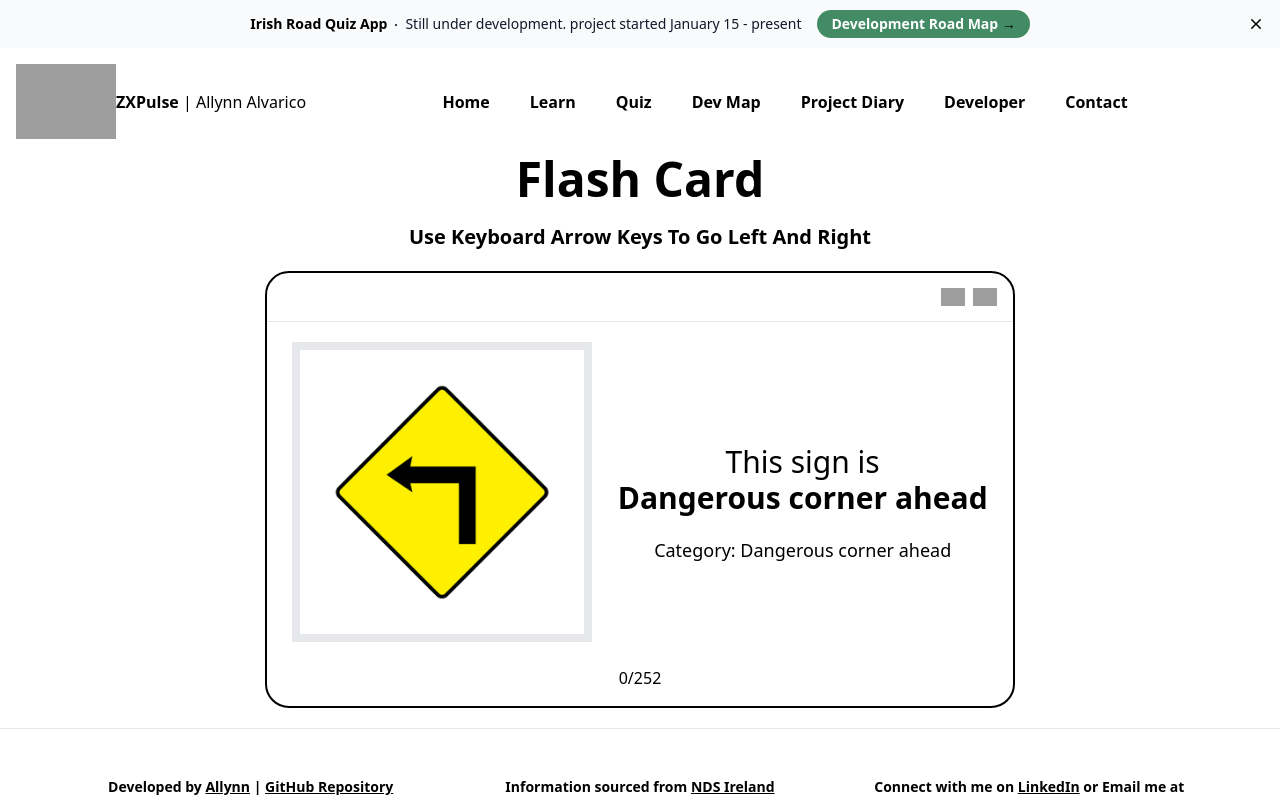
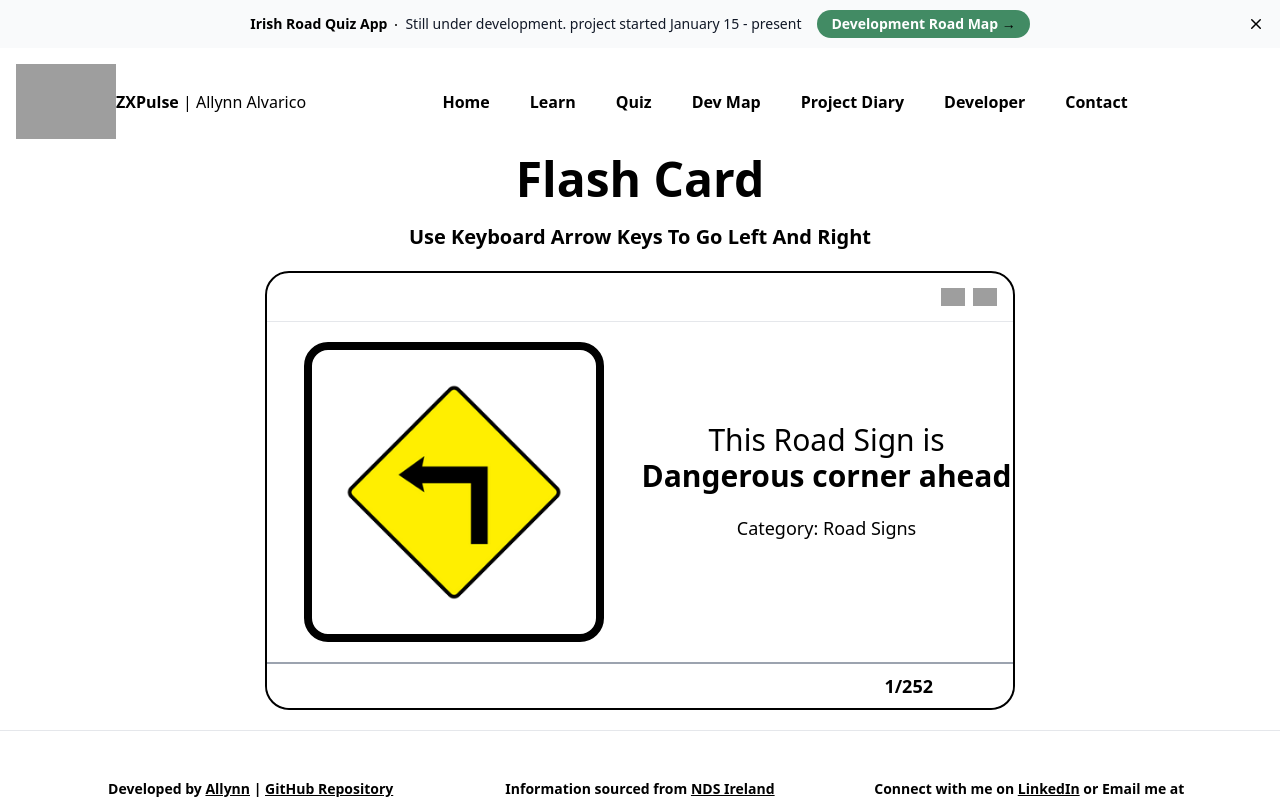
Before and after one commit to AllynnAlvarico/AngularRoadWeb, an Angular app: page /learn in a window 1280 px wide. Shown: the top 799 px of the page. Built offline with nearby package versions, Linux system fonts and the light colour scheme; grey boxes are pictures that could not be loaded.

Commit message:
style fix on flash cards

```diff
--- a/src/app/learn/flash-card/flash-card.component.css
+++ b/src/app/learn/flash-card/flash-card.component.css
@@ -26,10 +26,13 @@ button-right {
   @apply rounded-r-lg;
 }
 .content-area {
-  @apply  w-full h-96 overflow-hidden;
+  @apply  w-full h-full  overflow-hidden;
 }
 .platform {
   @apply shadow-xl h-full flex justify-evenly;
+}
+.image-placeholder {
+  @apply my-auto mx-auto bg-white;
 }
 .header-frame-title {
   @apply h-full text-center text-3xl font-bold;
@@ -37,5 +40,5 @@ button-right {
 .flash-image {
   height: 300px;
   width: 300px;
-  @apply border-8 w-full p-8 my-5;
+  @apply border-8 w-full p-8 my-5 rounded-3xl border-black;
 }
--- a/src/app/learn/flash-card/flash-card.component.html
+++ b/src/app/learn/flash-card/flash-card.component.html
@@ -1,15 +1,14 @@
 <h2 class="text-xl font-bold m-5 text-center">Use Keyboard Arrow Keys To Go Left And Right</h2>
-
 <div class="flash-container">
   <div class="flash-header">
     <div class="flash-header-line"></div>
-    <div class="flash-button-container">
-      <button (click)="prev()" class="button-left">
+    <div class="flash-button-container" (keyup.arrowLeft)="prev()" (keyup.arrowRight)="next()">
+      <button (click)="prev()"  class="button-left">
         <img width="48" height="48"
              src="https://img.icons8.com/color/48/circled-left--v1.png"
              alt="circled-left--v1"/>
       </button>
-      <button (click)="next()" class="button-right">
+      <button (click)="next()"  class="button-right">
         <img width="48" height="48"
              src="https://img.icons8.com/color/48/circled-right--v1.png"
              alt="circled-right--v1"/>
@@ -19,16 +18,15 @@
 
   <div class="content-area">
     <div class="platform">
-      <div>
+      <div class="image-placeholder">
         <img class="flash-image" src="{{imageSource}}" alt="{{imageName}}">
       </div>
-      <div class="flex flex-col my-auto">
-        <h1 class="text-center text-3xl">This sign is </h1>
+      <div class="flex flex-col my-auto w-1/2 flex-wrap">
+        <h1 class="text-center text-3xl">This Road Sign is </h1>
         <h2 class="header-frame-title">{{imageName}}</h2>
         <h3 class="text-lg text-center font-medium my-5">Category: {{category}}</h3>
       </div>
-
     </div>
-    <h3 class="text-center -m-10"> {{currentIndex}}/{{allSigns.length}}</h3>
+    <h3 class="border-t-2 border-gray-400 text-right pr-20 text-lg font-semibold py-2 bg-white rounded-b-3xl"> {{currentIndex+1}}/{{allSigns.length}}</h3>
   </div>
 </div>
--- a/src/app/learn/flash-card/flash-card.component.ts
+++ b/src/app/learn/flash-card/flash-card.component.ts
@@ -30,7 +30,7 @@ export class FlashCardComponent implements OnInit {
 
     this.imageSource = currentSign.asset_source;
     this.imageName = currentSign.title;
-    this.category = currentSign.title;
+    this.category = currentSign.category;
   }
   next(){
     this.currentIndex++;
```
